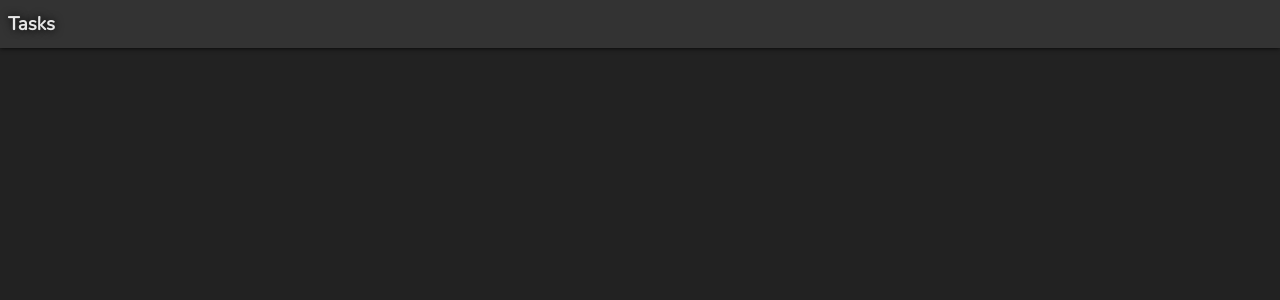
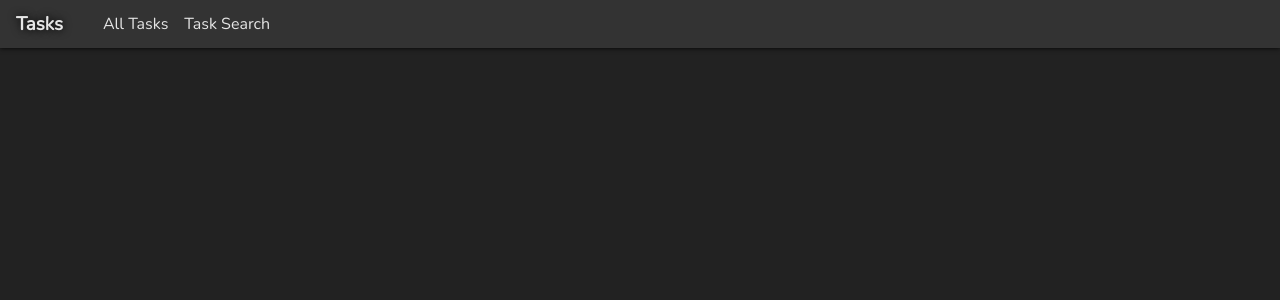
Before and after one commit to drognisep/todo-list, a Vue app in the folder frontend/: page / in a window 1280 px wide. Shown: the top 300 px of the page. Built offline with nearby package versions, Linux system fonts and the light colour scheme.

Commit message:
Adding some style and base links to the topbar

```diff
--- a/frontend/src/components/TopBar.vue
+++ b/frontend/src/components/TopBar.vue
@@ -1,7 +1,9 @@
 <template>
-<div id="topbar">
-<h3 id="brand">Tasks</h3>
-</div>
+  <div id="topbar">
+    <h3 id="brand-text">Tasks</h3>
+    <p class="link">All Tasks</p>
+    <p class="link">Task Search</p>
+  </div>
 </template>
 
 <script>
@@ -19,16 +21,39 @@ export default {
   height: var(--toolbar-height);
   background-color: var(--bg-lighter-color);
   box-shadow: black 0 0 5px;
+  --text-shadow: black 0 0 8px
 }
+
 #topbar > * {
   display: inline-block;
+  max-height: var(--toolbar-height);
+  line-height: var(--toolbar-height);
+  user-select: none;
+  margin: 0;
+  padding: 0;
 }
-#topbar > #brand {
+
+#topbar > #brand-text {
   font-weight: bold;
   height: var(--toolbar-height);
   line-height: var(--toolbar-height);
-  margin: 0 0 0 8px;
+  margin: 0 32px 0 16px;
   cursor: default;
-  text-shadow: black 0 0 8px;
+  text-shadow: var(--text-shadow);
+}
+
+#topbar > .link {
+  position: relative;
+  top: -1px;
+  padding: 0 8px;
+  margin: 0;
+  cursor: pointer;
+  transition: all 200ms linear;
+}
+
+#topbar > .link:hover, #topbar > .link.active {
+  text-shadow: var(--text-shadow);
+  color: var(--fg-highlight);
+  background-color: var(--bg-highlight);
 }
 </style>
--- a/frontend/src/style.css
+++ b/frontend/src/style.css
@@ -1,8 +1,14 @@
+* {
+    box-sizing: border-box;
+}
+
 :root {
     --bg-color: #222222;
     --bg-lighter-color: #333333;
     --fg-color: #e6e6e6;
     --toolbar-height: 48px;
+    --bg-highlight: #432244;
+    --fg-highlight: #ffc5ff;
 }
 
 html {
```
